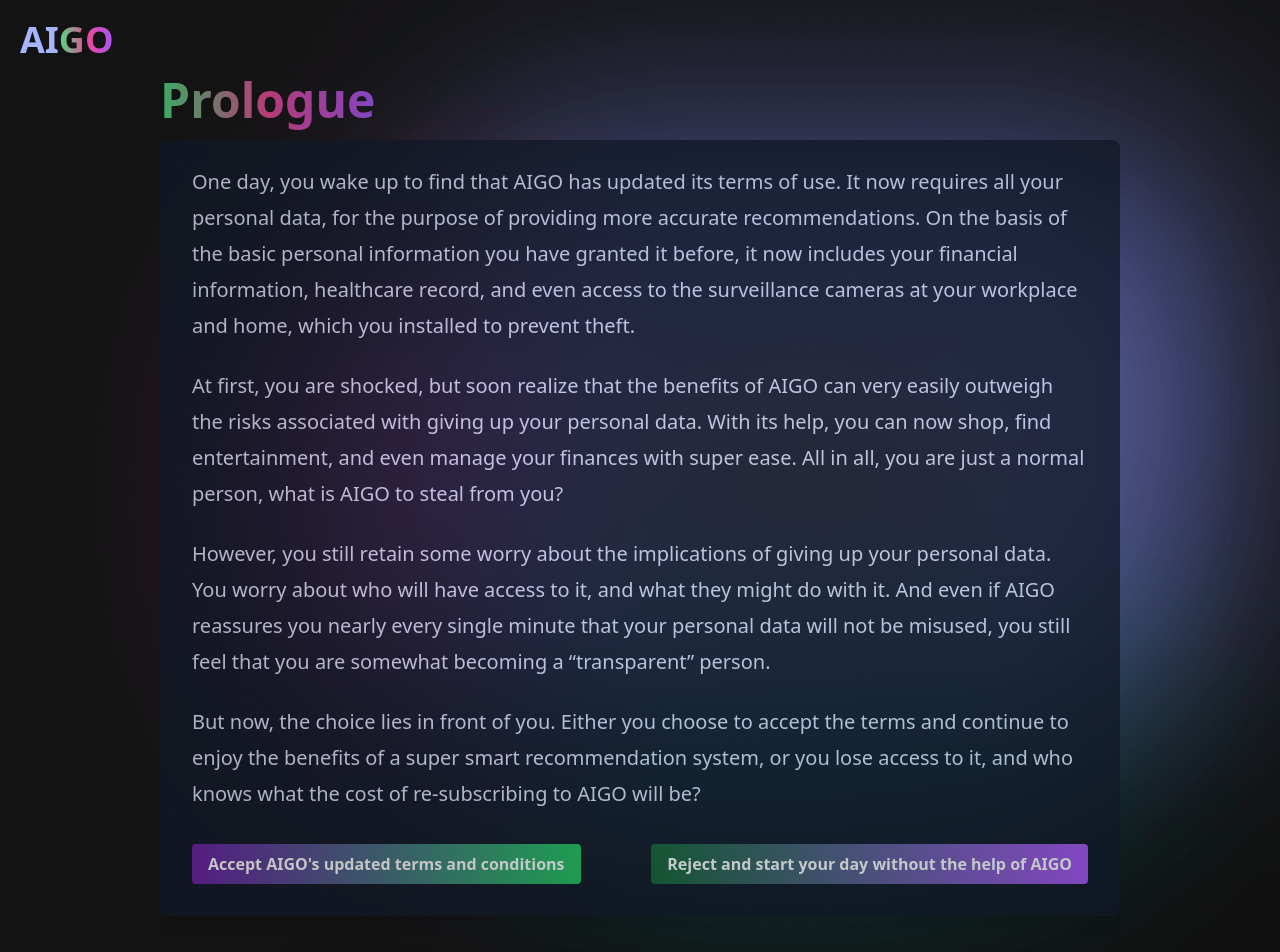
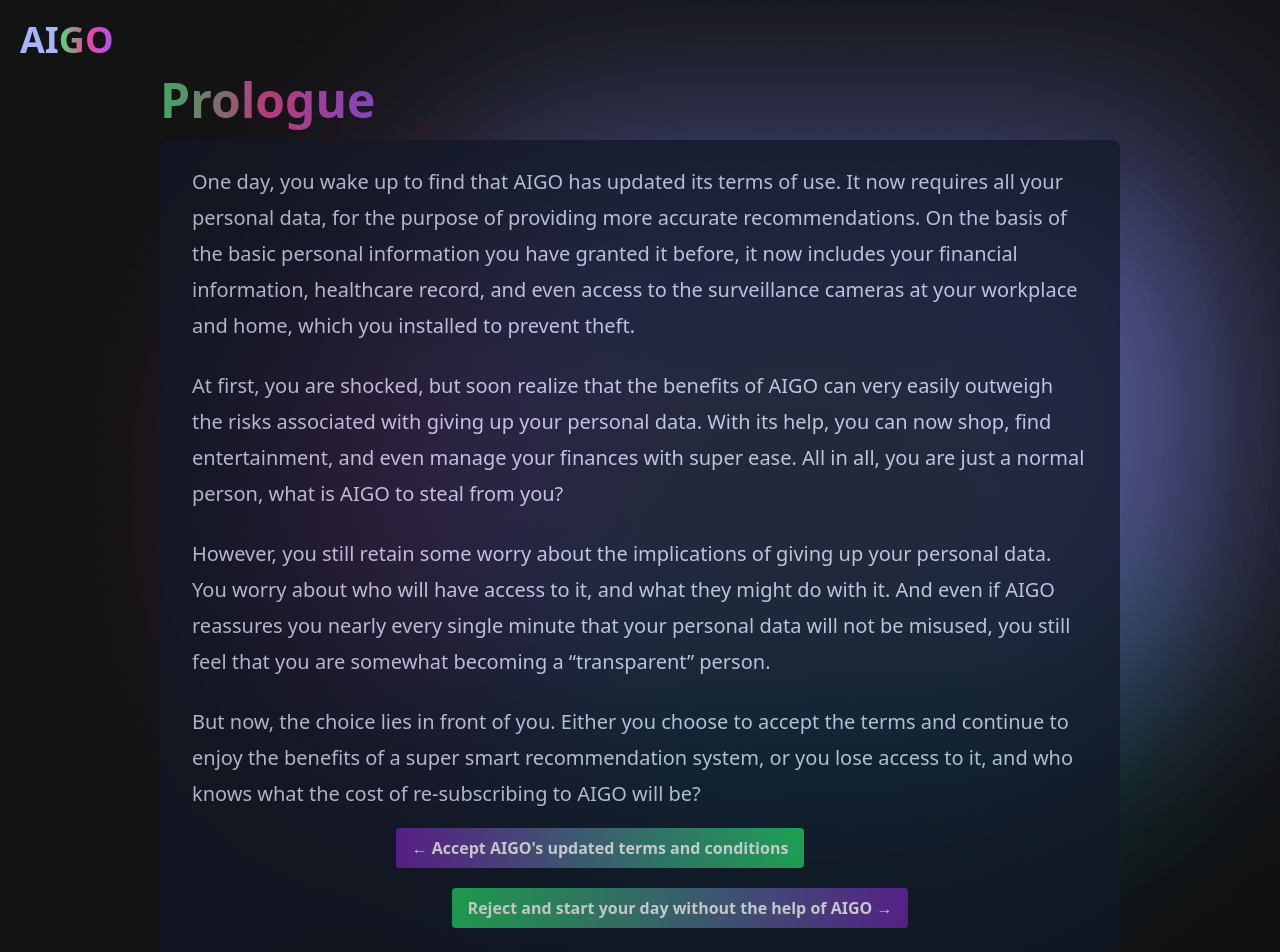
Before and after one commit to Alex-YuYan/AIGO, a React (Create React App) app: page /#/prologue in a window 1280 px wide. Shown: the top 952 px of the page. Built offline with nearby package versions, Linux system fonts and the light colour scheme.

Commit message:
feat: update font size for better reading experience

```diff
--- a/src/App.js
+++ b/src/App.js
@@ -13,10 +13,14 @@ function App() {
           </Link>
         </div>
       </div>
+
+
       <Routes>
         <Route path="/" element={<Intro />} />
         <Route path="prologue" element={<Prologue />} />
+        <Route path="plot1A" />
       </Routes>
+
       {/* Footer */}
       <div className="w-full pt-16 pb-6 text-sm text-center md:text-left fade-in">
         <span></span>
--- a/src/Intro.js
+++ b/src/Intro.js
@@ -13,7 +13,7 @@ const Intro = () => (
 
         <div className="bg-gray-900 opacity-75 w-full shadow-lg rounded-lg px-8 pt-6 pb-8 mb-4">
           <div className="mb-4">
-            <article className="prose text-indigo-100 prose-xl lg:prose-xl max-w-none">
+            <article className="prose text-indigo-100 prose-xl lg:prose-xl xs:prose-sm max-w-none">
               <p>
               In the not-too-distant future, AI recommendation algorithms are taking over people's daily life. Tech giants, after realizing it is somewhat inefficient to gather user information separately, decided to form a cartel that collects your data through one API, a collective algorithm called AIGO.
               </p>
--- a/src/Prologue.js
+++ b/src/Prologue.js
@@ -15,7 +15,7 @@ const Prologue = () => (
 
           <form className="bg-gray-900 opacity-75 w-full shadow-lg rounded-lg px-8 pt-6 pb-8 mb-4">
             <div className="mb-4">
-              <article className="prose text-indigo-100 lg:prose-xl max-w-none">
+              <article className="prose text-indigo-100 lg:prose-xl xs:prose-sm max-w-none">
                 <p>
                 One day, you wake up to find that AIGO has updated its terms of use. It now requires all your personal data, for the purpose of providing more accurate recommendations. On the basis of the basic personal information you have granted it before, it now includes your financial information, healthcare record, and even access to the surveillance cameras at your workplace and home, which you installed to prevent theft.
                 </p>
@@ -31,21 +31,22 @@ const Prologue = () => (
               </article>
             </div>
 
-            <div className="flex items-center justify-between pt-4">
+            <div className="flex items-center justify-center pr-20">
               <Link to="/plot1A">
               <button
                 className="bg-gradient-to-r from-purple-800 to-green-500 hover:from-pink-500 hover:to-green-500 text-white font-bold py-2 px-4 rounded focus:ring transform transition hover:scale-105 duration-300 ease-in-out"
                 type="button"
               >
-                Accept AIGO's updated terms and conditions
+                &larr; Accept AIGO's updated terms and conditions
               </button>
               </Link>
-
+              </div>
+              <div className="flex items-center justify-center mt-5 pl-20">
               <button
-                className="bg-gradient-to-r from-green-800 to-purple-500 hover:from-green-500 hover:to-pink-500 text-white font-bold py-2 px-4 rounded focus:ring transform transition hover:scale-105 duration-300 ease-in-out"
+                className="bg-gradient-to-r from-green-500 to-purple-800 hover:from-green-500 hover:to-pink-500 text-white font-bold py-2 px-4 rounded focus:ring transform transition hover:scale-105 duration-300 ease-in-out"
                 type="button"
               >
-                Reject and start your day without the help of AIGO
+                Reject and start your day without the help of AIGO &rarr;
               </button>
             </div>
           </form>
```
